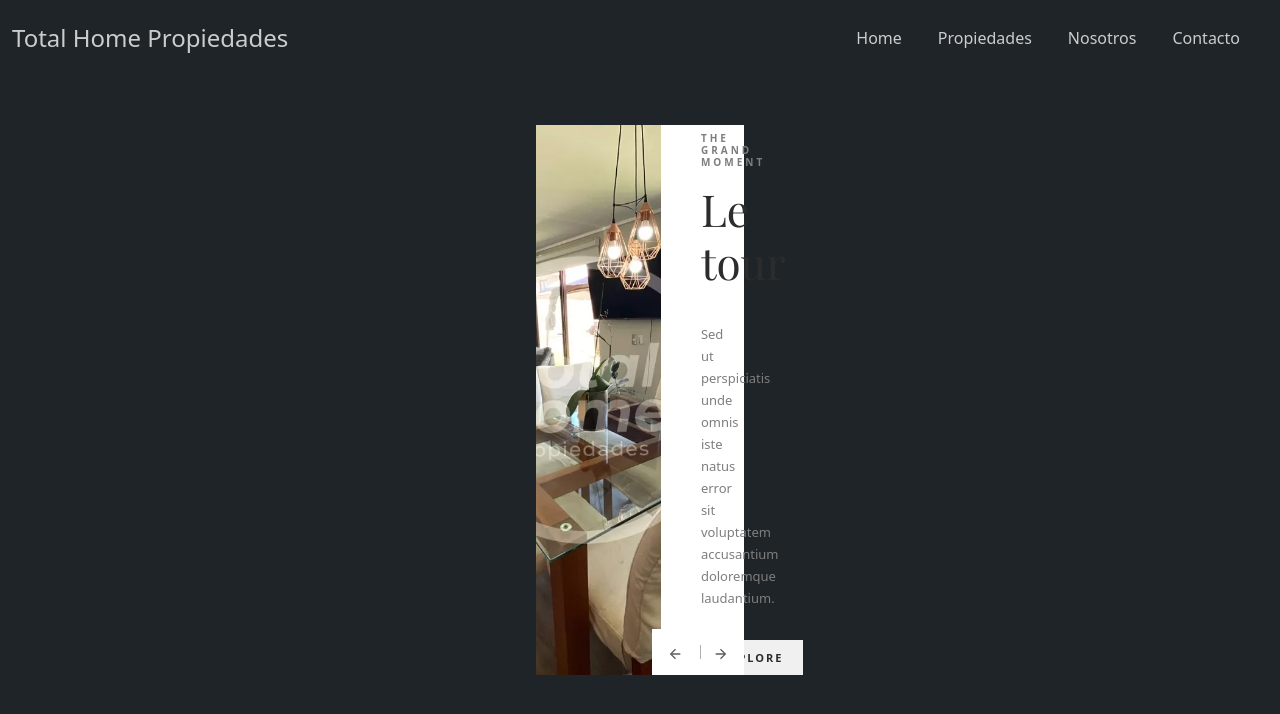
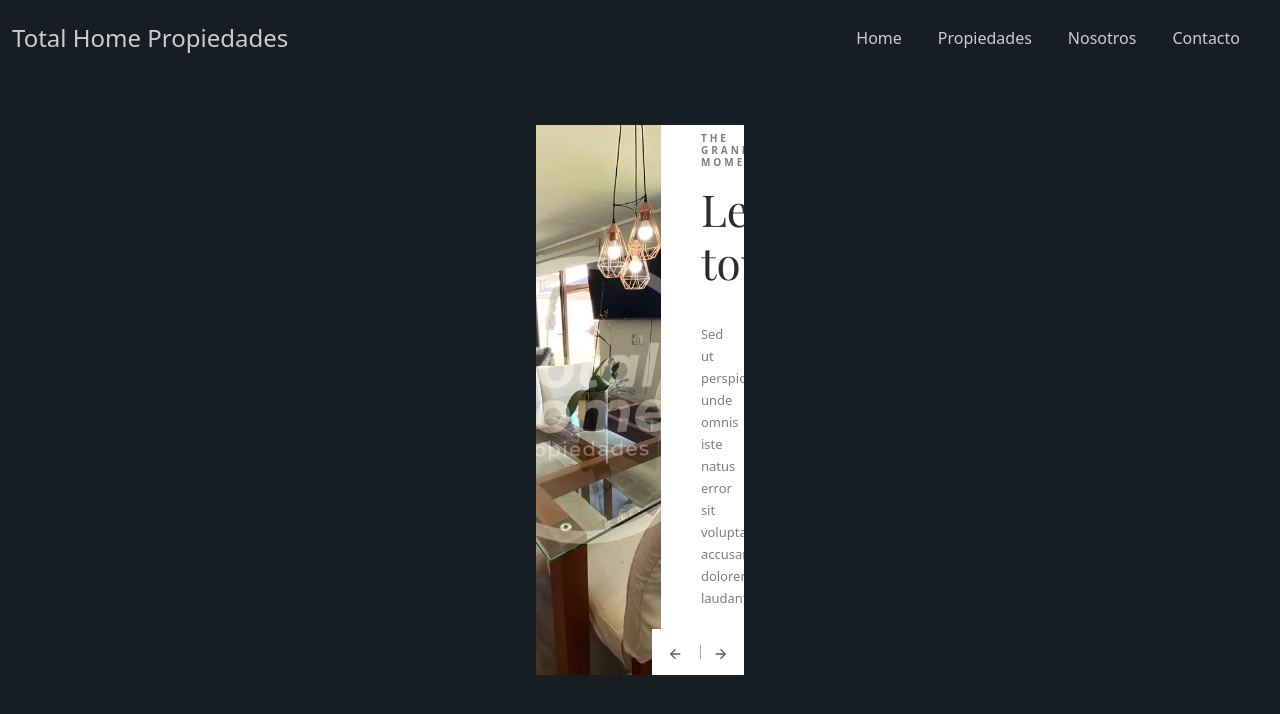
Before and after one commit to cristiansot/thp, a React (Vite) app in the folder client/: page / in a window 1280 px wide. Shown: the top 714 px of the page. Built offline with nearby package versions, Linux system fonts and the light colour scheme; no server answers; a web font is replaced by a local one.

Commit message:
Se agregan las propiedades

```diff
--- a/client/src/App.css
+++ b/client/src/App.css
@@ -1,25 +1,28 @@
 @import url("https://fonts.googleapis.com/css?family=Quicksand:300,400,500,600,700");
 
+
+/* * {
+  outline: 1px red dashed;
+} */
+
 #root {
-  /* max-width: 1280px; */
   margin: 0 auto;
-  padding: 1rem;
 }
 
 body {
   align-items: center;
-  background-color: #1f2428;
+  background-color: #161e24;
 }
 
 .container {
-  padding-top: 40px; /* Ajusta esta altura según la altura de tu navbar */
+  margin-top: 40px;
+
 }
 
 .card {
-  /* padding: 1em; */
   border-radius: 24px;
   border-color: #373737;
-  background-color: rgb(21, 22, 23);
+  background-color: rgb(16, 21, 26);
 }
 
 .card--title {
--- a/client/src/assets/css/carousel.css
+++ b/client/src/assets/css/carousel.css
@@ -8,6 +8,7 @@
 #wrap {
   display: flex;
   flex-direction: row;
+
 }
 .carousel {
   margin-top: 80px;
@@ -15,7 +16,7 @@
   width: 100%;
   height: 550px;
   position: relative;
-  /* overflow: hidden; */
+  overflow: hidden;
 }
 
 .carousel-item {
```
Also changed, not shown: 1 other file (tests, documents, lock files or other folders).
